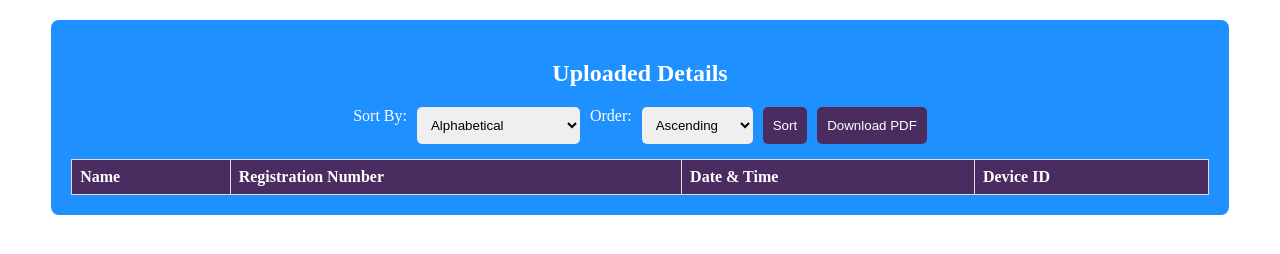
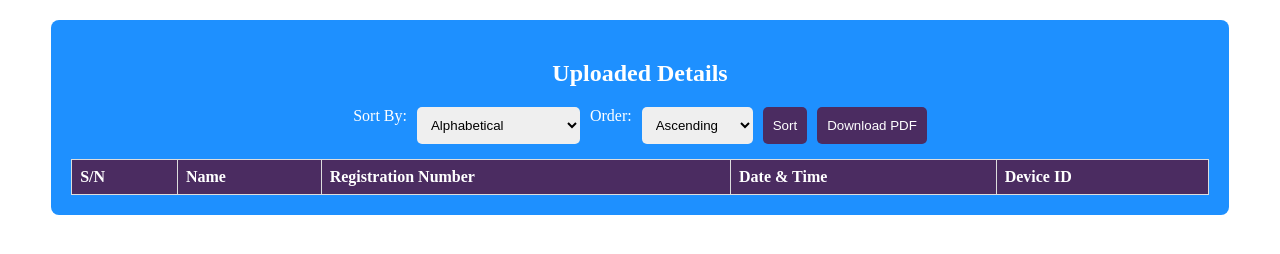
Before and after one commit to DrexxCodes/Politicos, a plain HTML site: page admin.html in a window 1280 px wide. Drawn offline with nearby package versions, Linux system fonts and the light colour scheme; no server answers.

Commit message:
Update admin.html
Arranged UI

```diff
--- a/admin.html
+++ b/admin.html
@@ -31,6 +31,7 @@
         <table id="dataTable">
             <thead>
                 <tr>
+                    <th>S/N</th>
                     <th>Name</th>
                     <th>Registration Number</th>
                     <th>Date & Time</th>
```
